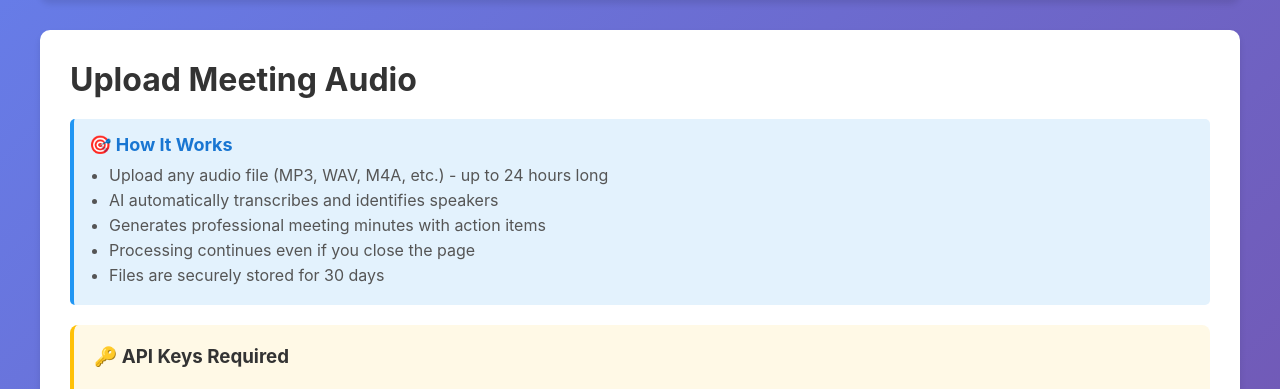
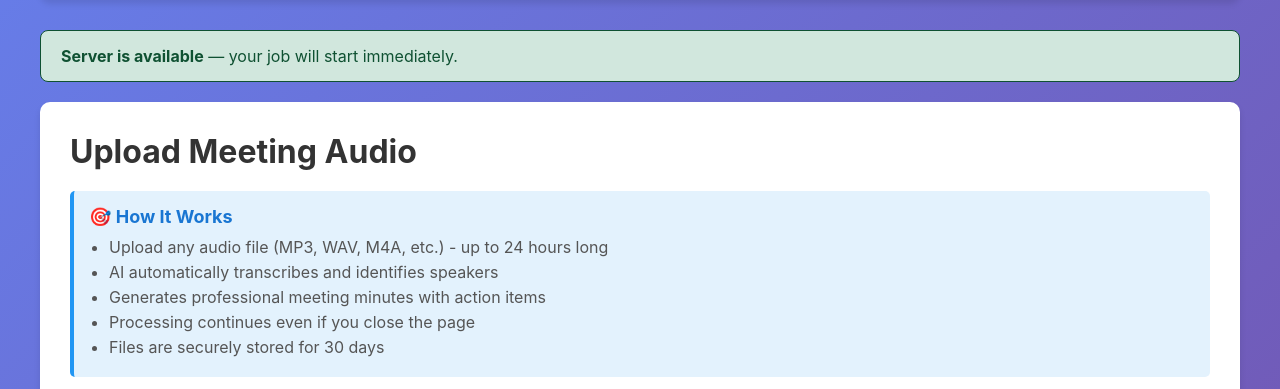
Before and after one commit to UNLVCS/Transcription_Website, a Flask app: page / in a window 1280 px wide. Shown: the part 96-485 px from the top of the page. Run offline with Flask 3, Linux system fonts and the light colour scheme; data that the repository does not hold is empty.

Commit message:
Add sequential job queue, queue status UI, and job delete functionality
Prevent GPU OOM crashes by processing one job at a time via a queue worker
thread instead of spawning concurrent threads. Add queue status visibility
to index page (server available/busy banner) and job status page (queue
position + wait estimate). Add delete button to dashboard to remove jobs
and all associated files. Update gunicorn to 1 worker / 4 threads so the
in-process queue is shared.

Co-Authored-By: Claude Opus 4.6 <noreply@anthropic.com>

```diff
--- a/app.py
+++ b/app.py
@@ -3,6 +3,7 @@ import gc
 import uuid
 import time
 import json
+import queue
 from pathlib import Path
 from threading import Thread
 from datetime import datetime, timedelta
@@ -82,6 +83,9 @@ CHUNKS_DIR.mkdir(exist_ok=True)
 
 CHUNK_LENGTH_MS = 60 * 1000  # 1 minute chunks
 
+job_queue = queue.Queue()
+AVG_JOB_DURATION_MINUTES = 15
+
 # ---------- FLASK APP SETUP ---------- #
 
 app = Flask(__name__)
@@ -153,6 +157,15 @@ class Job(db.Model):
     # Audio info
     duration_seconds = db.Column(db.Float)
 
+    def _get_queue_position(self):
+        """Return 1-based position among queued jobs, or 0 if not queued."""
+        if self.status != "queued":
+            return 0
+        return Job.query.filter(
+            Job.status == "queued",
+            Job.created_at <= self.created_at,
+        ).count()
+
     def to_dict(self):
         return {
             "id": self.id,
@@ -168,6 +181,7 @@ class Job(db.Model):
             "finished_at": self.finished_at.isoformat() if self.finished_at else None,
             "error": self.error,
             "duration_seconds": self.duration_seconds,
+            "queue_position": self._get_queue_position(),
             "outputs": {
                 "conversation": Path(self.conversation_path).name if self.conversation_path else None,
                 "minutes": Path(self.minutes_path).name if self.minutes_path else None,
@@ -614,6 +628,22 @@ def run_pipeline_wrapper(audio_path_original: str, output_prefix: str, job_id: s
         traceback.print_exc()
 
 
+def queue_worker():
+    """Process jobs one at a time from the queue."""
+    while True:
+        job_args = job_queue.get()
+        if job_args is None:
+            continue
+        job_id = job_args['job_id']
+        print(f"[Queue Worker] Starting job {job_id}", flush=True)
+        run_pipeline_wrapper(
+            job_args['audio_path'], job_args['output_prefix'],
+            job_id, job_args['hf_token'], job_args['gemini_api_key'],
+        )
+        print(f"[Queue Worker] Finished job {job_id}", flush=True)
+        job_queue.task_done()
+
+
 # ---------- CLEANUP TASK ---------- #
 
 def cleanup_old_files():
@@ -755,15 +785,16 @@ def upload():
     db.session.add(job)
     db.session.commit()
 
-    # Start background processing
+    # Enqueue for sequential processing
     output_prefix = f"job_{job_id}"
-    t = Thread(
-        target=run_pipeline_wrapper,
-        args=(str(upload_path), output_prefix, job_id, hf_token, gemini_key),
-        daemon=True
-    )
-    t.start()
-    print(f"Background thread started for job {job_id}", flush=True)
+    job_queue.put({
+        'job_id': job_id,
+        'audio_path': str(upload_path),
+        'output_prefix': output_prefix,
+        'hf_token': hf_token,
+        'gemini_api_key': gemini_key,
+    })
+    print(f"Job {job_id} added to queue (queue size: {job_queue.qsize()})", flush=True)
 
     return jsonify({"job_id": job_id})
 
@@ -794,6 +825,42 @@ def job_status_api(job_id):
     return jsonify(job.to_dict())
 
 
+@app.route("/api/queue-status")
+def queue_status_api():
+    """API endpoint for global queue status."""
+    queued_jobs = Job.query.filter_by(status="queued").order_by(Job.created_at).all()
+    running_job = Job.query.filter_by(status="running").first()
+
+    is_processing = running_job is not None
+    queue_length = len(queued_jobs)
+
+    # Estimate wait: remaining time on running job + queued jobs * avg duration
+    estimated_wait_minutes = queue_length * AVG_JOB_DURATION_MINUTES
+    running_job_info = None
+    if running_job:
+        running_job_info = {
+            "id": running_job.id,
+            "original_filename": running_job.original_filename,
+            "progress_percent": running_job.progress_percent or 0,
+        }
+        # Add remaining time for running job
+        remaining_fraction = 1 - (running_job.progress_percent or 0) / 100
+        estimated_wait_minutes += remaining_fraction * AVG_JOB_DURATION_MINUTES
+
+    estimated_wait_minutes = round(estimated_wait_minutes)
+
+    return jsonify({
+        "queue_length": queue_length,
+        "is_processing": is_processing,
+        "running_job": running_job_info,
+        "estimated_wait_minutes": estimated_wait_minutes,
+        "queued_jobs": [
+            {"id": j.id, "original_filename": j.original_filename}
+            for j in queued_jobs
+        ],
+    })
+
+
 @app.route("/download/<job_id>/<file_type>")
 def download_file(job_id, file_type):
     """Download conversation or minutes file."""
@@ -821,6 +888,52 @@ def download_file(job_id, file_type):
     return "File not found", 404
 
 
+@app.route("/api/delete/<job_id>", methods=["DELETE"])
+@login_required
+def delete_job(job_id):
+    """Delete a job and all its associated files."""
+    import shutil
+
+    job = Job.query.get(job_id)
+    if not job:
+        return jsonify({"error": "Job not found"}), 404
+
+    if job.user_id != current_user.id:
+        return jsonify({"error": "Access denied"}), 403
+
+    # Delete associated files
+    for path in [job.upload_path, job.conversation_path, job.minutes_path]:
+        if path and os.path.exists(path):
+            try:
+                os.remove(path)
+            except Exception as e:
+                print(f"Error deleting {path}: {e}")
+
+    # Delete chunk directory
+    if job.upload_path:
+        chunk_dir = CHUNKS_DIR / Path(job.upload_path).stem
+        if chunk_dir.exists():
+            try:
+                shutil.rmtree(chunk_dir)
+            except Exception as e:
+                print(f"Error deleting chunk dir {chunk_dir}: {e}")
+
+    # Also try the converted WAV in outputs
+    if job.upload_path:
+        converted_wav = OUTPUT_DIR / (Path(job.upload_path).stem + "_converted.wav")
+        if converted_wav.exists():
+            try:
+                os.remove(converted_wav)
+            except Exception as e:
+                print(f"Error deleting {converted_wav}: {e}")
+
+    # Delete from database
+    db.session.delete(job)
+    db.session.commit()
+
+    return jsonify({"status": "deleted"})
+
+
 @app.route("/api/cleanup")
 def trigger_cleanup():
     """Manual cleanup trigger (should be called by cron job)."""
@@ -839,9 +952,26 @@ def init_db():
 
 # ---------- MAIN ---------- #
 
+def start_queue_worker():
+    """Start worker thread and handle orphaned jobs from previous crashes."""
+    with app.app_context():
+        # Mark stuck "running" jobs as error
+        for job in Job.query.filter_by(status="running").all():
+            job.status = "error"
+            job.error = "Server restarted while job was processing. Please re-upload."
+            job.finished_at = datetime.utcnow()
+        # Mark orphaned "queued" jobs as error (we lost their API keys)
+        for job in Job.query.filter_by(status="queued").all():
+            job.status = "error"
+            job.error = "Server restarted while job was queued. Please re-upload."
+            job.finished_at = datetime.utcnow()
+        db.session.commit()
+
+    worker = Thread(target=queue_worker, daemon=True, name="job-queue-worker")
+    worker.start()
+
+init_db()
+start_queue_worker()
+
 if __name__ == "__main__":
-    # Initialize database
-    init_db()
-
-    # Run Flask app
     app.run(host="0.0.0.0", port=5000, debug=False, threaded=True)
--- a/templates/index.html
+++ b/templates/index.html
@@ -126,6 +126,9 @@
 {% endblock %}
 
 {% block content %}
+<div id="queue-banner" style="padding: 15px 20px; border-radius: 8px; margin-bottom: 20px; display: none;">
+</div>
+
 <div class="card">
     <h1>Upload Meeting Audio</h1>
 
@@ -202,6 +205,40 @@
 
 {% block extra_js %}
 <script>
+    // Queue status banner
+    async function updateQueueBanner() {
+        try {
+            const res = await fetch('/api/queue-status');
+            const data = await res.json();
+            const banner = document.getElementById('queue-banner');
+
+            if (!data.is_processing && data.queue_length === 0) {
+                banner.style.display = 'block';
+                banner.style.background = '#d1e7dd';
+                banner.style.border = '1px solid #0f5132';
+                banner.style.color = '#0f5132';
+                banner.innerHTML = '<strong>Server is available</strong> — your job will start immediately.';
+            } else {
+                banner.style.display = 'block';
+                banner.style.background = '#fff3cd';
+                banner.style.border = '1px solid #ffc107';
+                banner.style.color = '#856404';
+                let msg = '<strong>Server is processing a job.</strong>';
+                if (data.queue_length > 0) {
+                    msg += ` ${data.queue_length} job${data.queue_length > 1 ? 's' : ''} in queue.`;
+                }
+                if (data.estimated_wait_minutes > 0) {
+                    msg += ` Estimated wait: ~${data.estimated_wait_minutes} min.`;
+                }
+                banner.innerHTML = msg;
+            }
+        } catch (e) {
+            console.error('Error fetching queue status:', e);
+        }
+    }
+    updateQueueBanner();
+    setInterval(updateQueueBanner, 10000);
+
     // Load saved API keys
     document.addEventListener('DOMContentLoaded', function() {
         const savedHfToken = localStorage.getItem('hf_token');
```
Also changed, not shown: templates/dashboard.html (+51 -0 lines), templates/job_status.html (+41 -1 lines).
